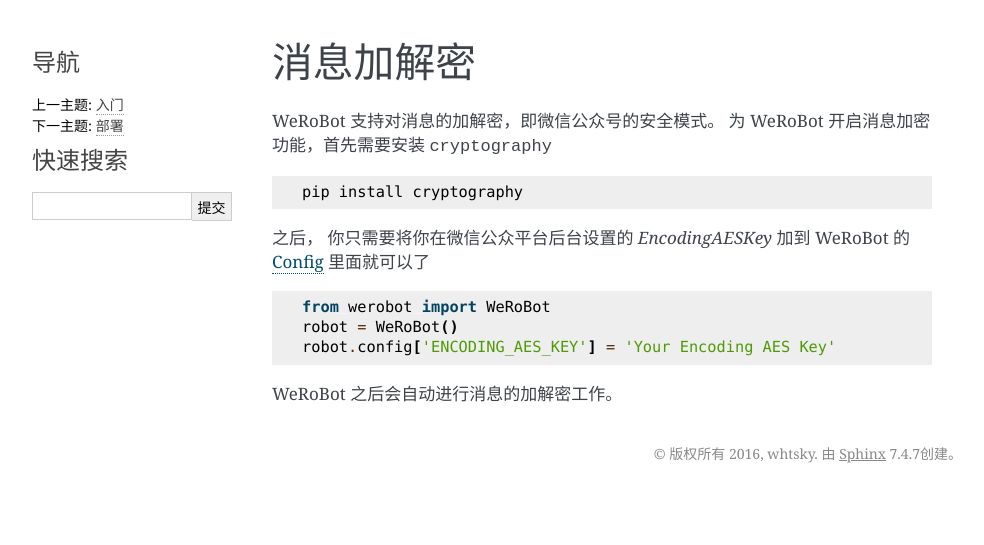
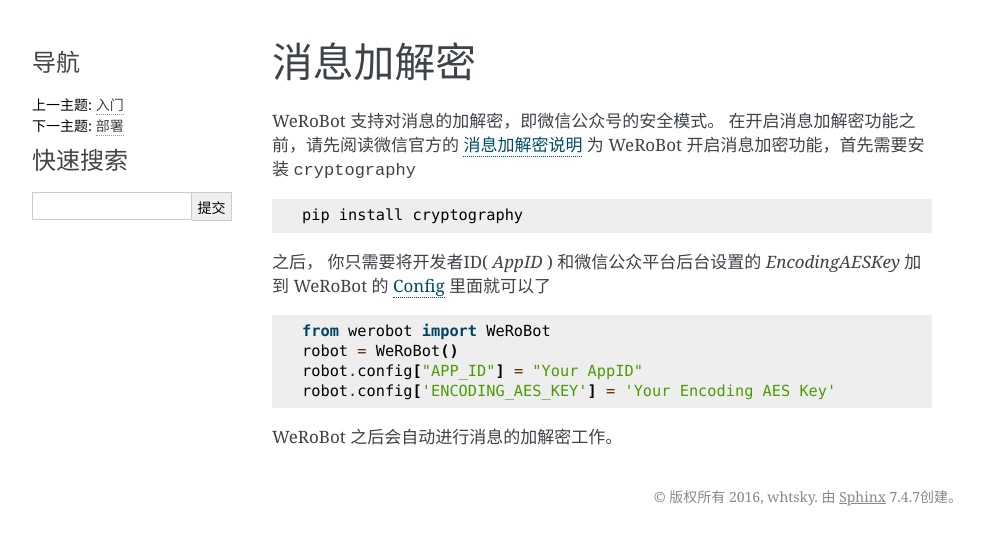
Before and after one commit to offu/WeRoBot, a Sphinx documentation site: the page built from docs/encryption.rst, in a window 1280 px wide. Shown: the top 545 px of the page, without its empty margins (148-1132 px from the left). Built offline with Sphinx 7.4.7, drawn with Linux system fonts in a browser that asks for light colours; the version number could not be read and is left out.

Commit message:
update encryption doc

```diff
--- a/docs/encryption.rst
+++ b/docs/encryption.rst
@@ -2,14 +2,16 @@
 ==========
 
 WeRoBot 支持对消息的加解密，即微信公众号的安全模式。
+在开启消息加解密功能之前，请先阅读微信官方的 `消息加解密说明 <https://mp.weixin.qq.com/wiki?t=resource/res_main&id=mp1434696670>`_
 为 WeRoBot 开启消息加密功能，首先需要安装 ``cryptography`` ::
 
     pip install cryptography
 
-之后， 你只需要将你在微信公众平台后台设置的 `EncodingAESKey` 加到 WeRoBot 的 :ref:`Config` 里面就可以了 ::
+之后， 你只需要将开发者ID( `AppID` ) 和微信公众平台后台设置的 `EncodingAESKey` 加到 WeRoBot 的 :ref:`Config` 里面就可以了 ::
 
     from werobot import WeRoBot
     robot = WeRoBot()
+    robot.config["APP_ID"] = "Your AppID"
     robot.config['ENCODING_AES_KEY'] = 'Your Encoding AES Key'
 
 WeRoBot 之后会自动进行消息的加解密工作。
```
Also changed, not shown: 1 other file.
